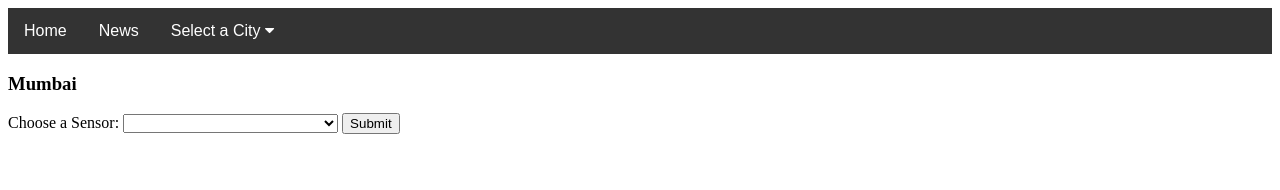
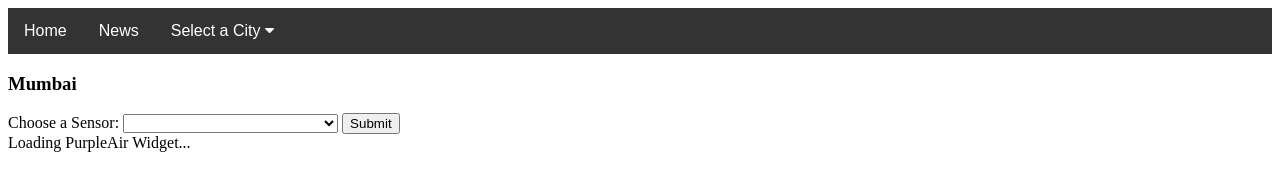
Before and after one commit to vinaymhk/sensor, a plain HTML site: page mumbai.html in a window 1280 px wide. Drawn offline with Linux system fonts and the light colour scheme; a script that the page names is missing.

Commit message:
updated mumbai

```diff
--- a/mumbai.html
+++ b/mumbai.html
@@ -101,7 +101,7 @@
   </select>
 
   <button type="button" onclick="GetSelectedValue()">Submit</button>
-<div id='PurpleAirWidget_40109_module_AQI_conversion_C0_average_10_layer_standard'style='display: none;'>Loading PurpleAir Widget...</div>
+<div id='PurpleAirWidget_40109_module_AQI_conversion_C0_average_10_layer_standard'>Loading PurpleAir Widget...</div>
 <script src='https://www.purpleair.com/pa.widget.js?key=NZXPS08FOI472JZR&module=AQI&conversion=C0&average=10&layer=standard&container=PurpleAirWidget_40109_module_AQI_conversion_C0_average_10_layer_standard'></script>
 
 
```
